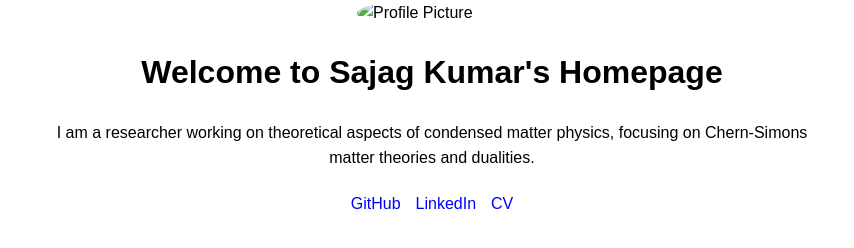
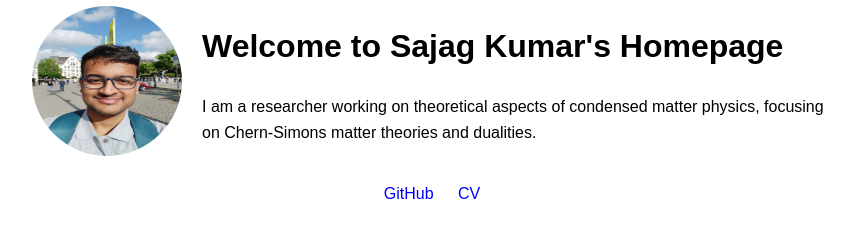
Before and after one commit to sajag-kumar7/sajag-kumar7.github.io, a plain HTML site: page index.html in a window 1280 px wide. Shown: the whole page, without its empty margins (208-1062 px from the left). Drawn offline with Linux system fonts and the light colour scheme.

Commit message:
Update index.html

```diff
--- a/index.html
+++ b/index.html
@@ -12,35 +12,42 @@
             max-width: 800px;
             margin: auto;
         }
+        .container {
+            display: flex;
+            align-items: center;
+            gap: 20px;
+            margin-bottom: 20px;
+        }
         img {
             width: 150px;
+            height: 150px;
             border-radius: 50%;
-            display: block;
-            margin: auto;
         }
-        h1, p {
-            text-align: center;
+        .content {
+            flex: 1;
         }
         .social-links {
-            display: flex;
-            justify-content: center;
-            gap: 15px;
-            margin: 20px 0;
+            text-align: center;
+            margin-top: 20px;
         }
         .social-links a {
             text-decoration: none;
             color: blue;
+            margin: 0 10px;
         }
     </style>
 </head>
 <body>
-    <img src="your-profile-picture.jpg" alt="Profile Picture">
-    <h1>Welcome to Sajag Kumar's Homepage</h1>
-    <p>I am a researcher working on theoretical aspects of condensed matter physics, focusing on Chern-Simons matter theories and dualities.</p>
+    <div class="container">
+        <img src="sajag.jpeg" alt="Profile Picture">
+        <div class="content">
+            <h1>Welcome to Sajag Kumar's Homepage</h1>
+            <p>I am a researcher working on theoretical aspects of condensed matter physics, focusing on Chern-Simons matter theories and dualities.</p>
+        </div>
+    </div>
     <div class="social-links">
         <a href="https://github.com/sajag-kumar7" target="_blank">GitHub</a>
-        <a href="https://www.linkedin.com/in/your-profile" target="_blank">LinkedIn</a>
-        <a href="your-cv-link.pdf" target="_blank">CV</a>
+        <a href="cv.pdf" target="_blank">CV</a>
     </div>
 </body>
 </html>
```
